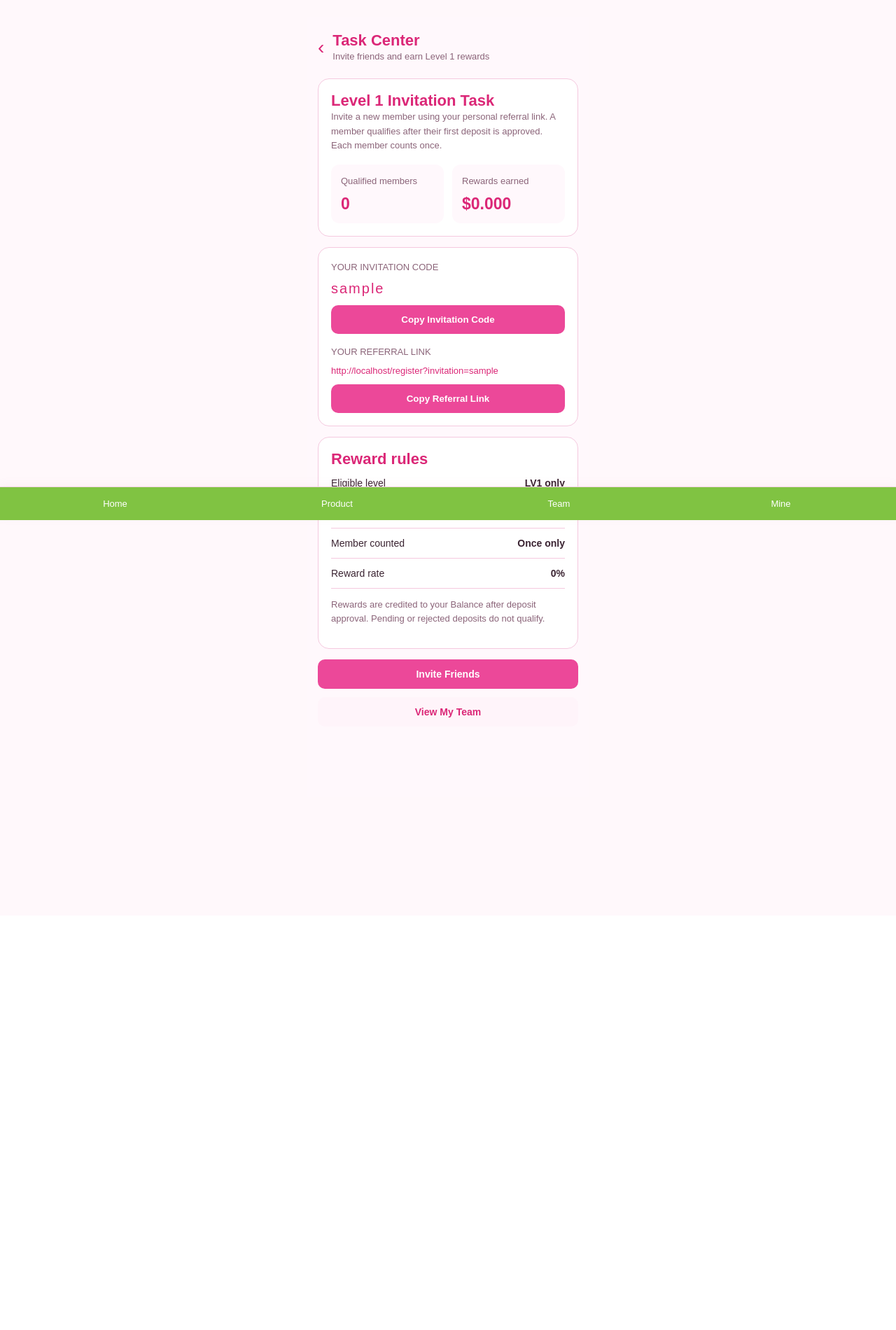
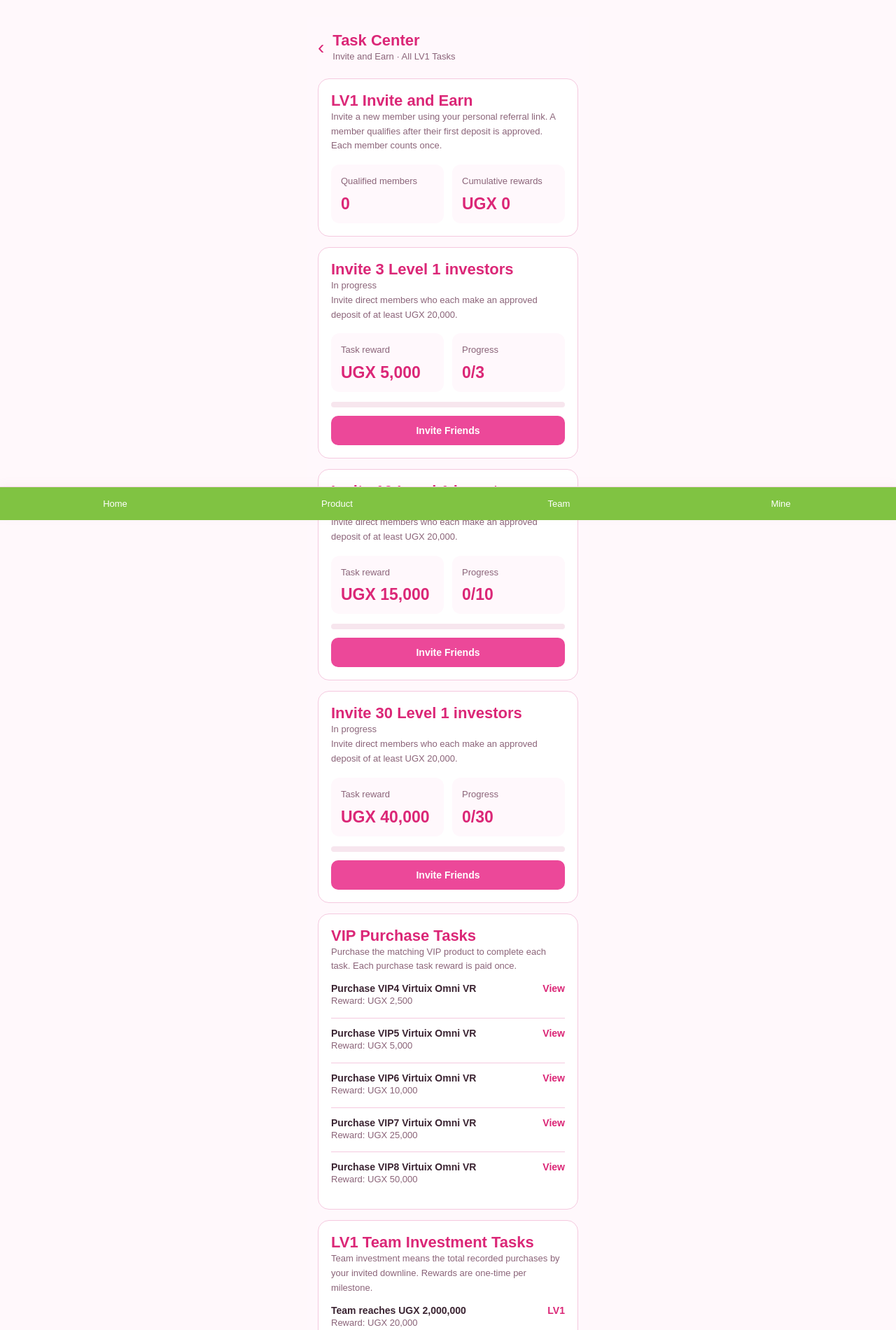
Before and after one commit to forextry298-del/TESLA, a Flask app: page /vip-tasks in a window 1280 px wide. Shown: the part 57-1957 px from the top of the page at 70% size. Before the commit the page ends 1082 px from the top, so only its background shows below. Run offline with Flask 3, Linux system fonts and the light colour scheme; the visitor is signed in with stand-in values (Sample User, id 1); data comes from the database, SQL or seed files in the repository; data that the repository does not hold is empty.

Commit message:
Complete LV1 Task Center rewards

```diff
--- a/app.py
+++ b/app.py
@@ -293,8 +293,6 @@ init_task_rewards_db()
 @app.route("/vip-tasks")
 @login_required
 def vip_tasks():
-    target = 3
-    reward_amount = 5000
     user_id = session["user_id"]
 
     with connect() as db:
@@ -319,10 +317,17 @@ def vip_tasks():
               )
         """, (user_id,)).fetchone()[0]
 
-        reward = db.execute("""
-            SELECT amount FROM task_rewards
-            WHERE user_id=? AND task_code='LV1_INVITE_3'
-        """, (user_id,)).fetchone()
+        reward_total = db.execute(
+            "SELECT COALESCE(SUM(amount), 0) FROM task_rewards WHERE user_id=?",
+            (user_id,)
+        ).fetchone()[0]
+
+        claimed_codes = {
+            row["task_code"] for row in db.execute(
+                "SELECT task_code FROM task_rewards WHERE user_id=?",
+                (user_id,)
+            ).fetchall()
+        }
 
     referral_code = user["invite_code"]
     referral_link = request.url_root.rstrip("/") + url_for(
@@ -332,15 +337,15 @@ def vip_tasks():
     return render_template(
         "vip_tasks.html",
         qualified_count=qualified_count,
-        reward_total=reward["amount"] if reward else 0,
+        reward_total=reward_total,
         reward_rate=0,
         referral_code=referral_code,
         referral_link=referral_link,
-        target=target,
-        reward_amount=reward_amount,
-        reward_claimed=bool(reward)
+        target=3,
+        reward_amount=5000,
+        reward_claimed="LV1_INVITE_3" in claimed_codes,
+        claimed_codes=claimed_codes
     )
-
 
 @app.route("/transactions")
 @login_required
@@ -473,6 +478,49 @@ def init_product_tables():
 
 init_product_tables()
 
+
+def award_team_milestones(db, purchaser_id):
+    """Update each ancestor's team investment milestones once per reward."""
+    current = purchaser_id
+    visited = set()
+    while current and current not in visited:
+        visited.add(current)
+        row = db.execute(
+            "SELECT invited_by FROM users WHERE id=?", (current,)
+        ).fetchone()
+        if not row or not row["invited_by"]:
+            break
+        inviter_id = row["invited_by"]
+
+        total = db.execute("""
+            WITH RECURSIVE downline(id) AS (
+                SELECT id FROM users WHERE invited_by=?
+                UNION
+                SELECT u.id FROM users u JOIN downline d ON u.invited_by=d.id
+            )
+            SELECT COALESCE(SUM(p.amount), 0)
+            FROM purchases p JOIN downline d ON d.id=p.user_id
+            WHERE p.status='active'
+        """, (inviter_id,)).fetchone()[0]
+
+        for target, code, amount in [
+            (2000000, "LV1_TEAM_2000000", 20000),
+            (7000000, "LV1_TEAM_7000000", 70000),
+            (15000000, "LV1_TEAM_15000000", 150000),
+            (40000000, "LV1_TEAM_40000000", 400000),
+        ]:
+            if total >= target:
+                cur = db.execute("""
+                    INSERT OR IGNORE INTO task_rewards(user_id, task_code, amount)
+                    VALUES (?, ?, ?)
+                """, (inviter_id, code, amount))
+                if cur.rowcount == 1:
+                    db.execute(
+                        "UPDATE users SET balance=balance+? WHERE id=?",
+                        (amount, inviter_id)
+                    )
+        current = inviter_id
+
 @app.route("/products")
 @login_required
 def products():
@@ -529,6 +577,25 @@ def invest(product_id):
                 VALUES (?, ?, ?, ?, ?)
             """, (session["user_id"], product["id"], product["name"],
                   product["price"], product["term"]))
+
+            purchase_rewards = {
+                4: 2500, 5: 5000, 6: 10000,
+                7: 25000, 8: 50000
+            }
+            reward = purchase_rewards.get(product["id"])
+            if reward:
+                code = "LV1_BUY_VIP" + str(product["id"])
+                cur = db.execute("""
+                    INSERT OR IGNORE INTO task_rewards
+                    (user_id, task_code, amount)
+                    VALUES (?, ?, ?)
+                """, (session["user_id"], code, reward))
+                if cur.rowcount == 1:
+                    db.execute(
+                        "UPDATE users SET balance=balance+? WHERE id=?",
+                        (reward, session["user_id"])
+                    )
+            award_team_milestones(db, session["user_id"])
             db.commit()
             flash("Purchase recorded successfully.")
             return redirect(url_for("my_products"))
@@ -656,19 +723,25 @@ def admin_approve_deposit(transaction_id):
                               )
                         """, (inviter_id,)).fetchone()[0]
 
-                        if qualified >= 3:
-                            cur = db.execute("""
-                                INSERT OR IGNORE INTO task_rewards
-                                    (user_id, task_code, amount)
-                                VALUES (?, 'LV1_INVITE_3', 5000)
-                            """, (inviter_id,))
+                        milestones = [
+                            (3, "LV1_INVITE_3", 5000),
+                            (10, "LV1_INVITE_10", 15000),
+                            (30, "LV1_INVITE_30", 40000),
+                        ]
+                        for target, code, amount in milestones:
+                            if qualified >= target:
+                                cur = db.execute("""
+                                    INSERT OR IGNORE INTO task_rewards
+                                        (user_id, task_code, amount)
+                                    VALUES (?, ?, ?)
+                                """, (inviter_id, code, amount))
 
-                            if cur.rowcount == 1:
-                                db.execute(
-                                    "UPDATE users SET balance=balance+5000 WHERE id=?",
-                                    (inviter_id,)
-                                )
-                                reward_paid = True
+                                if cur.rowcount == 1:
+                                    db.execute(
+                                        "UPDATE users SET balance=balance+? WHERE id=?",
+                                        (amount, inviter_id)
+                                    )
+                                    reward_paid = True
 
                 db.commit()
                 flash("Deposit approved and depositor balance credited once.")
--- a/templates/vip_tasks.html
+++ b/templates/vip_tasks.html
@@ -17,15 +17,82 @@
 .vip-code{font-size:20px;letter-spacing:2px;color:#db2777;overflow-wrap:anywhere;margin-top:8px}
 </style>
 <div class="vip-page">
-  <div class="vip-head"><a href="{{ url_for('profile') }}">‹</a><div><div class="vip-title">Task Center</div><div class="vip-muted">Invite friends and earn Level 1 rewards</div></div></div>
+  <div class="vip-head"><a href="{{ url_for('profile') }}">‹</a><div><div class="vip-title">Task Center</div><div class="vip-muted">Invite and Earn · All LV1 Tasks</div></div></div>
   <section class="vip-card">
-    <div class="vip-title">Level 1 Invitation Task</div>
+    <div class="vip-title">LV1 Invite and Earn</div>
     <div class="vip-muted">Invite a new member using your personal referral link. A member qualifies after their first deposit is approved. Each member counts once.</div>
     <div class="vip-stats">
       <div class="vip-stat"><span class="vip-muted">Qualified members</span><strong>{{ qualified_count }}</strong></div>
-      <div class="vip-stat"><span class="vip-muted">Rewards earned</span><strong>${{ '%.3f'|format(reward_total) }}</strong></div>
+      <div class="vip-stat"><span class="vip-muted">Cumulative rewards</span><strong>UGX {{ '{:,.0f}'.format(reward_total) }}</strong></div>
     </div>
   </section>
+
+  {% for task in [
+    {'target':3,'reward':5000,'code':'LV1_INVITE_3'},
+    {'target':10,'reward':15000,'code':'LV1_INVITE_10'},
+    {'target':30,'reward':40000,'code':'LV1_INVITE_30'}
+  ] %}
+  <section class="vip-card">
+    <div class="vip-title">Invite {{ task.target }} Level 1 investors</div>
+    <div class="vip-muted">{% if task.code in claimed_codes %}✓ Reward claimed{% elif qualified_count >= task.target %}Completed · Reward processing{% else %}In progress{% endif %}</div>
+    <div class="vip-muted">Invite direct members who each make an approved deposit of at least UGX 20,000.</div>
+    <div class="vip-stats">
+      <div class="vip-stat">
+        <span class="vip-muted">Task reward</span>
+        <strong>UGX {{ "{:,.0f}".format(task.reward) }}</strong>
+      </div>
+      <div class="vip-stat">
+        <span class="vip-muted">Progress</span>
+        <strong>{{ [qualified_count, task.target]|min }}/{{ task.target }}</strong>
+      </div>
+    </div>
+    <div style="height:8px;background:#f7e6ee;border-radius:8px;margin-top:14px;overflow:hidden">
+      <div style="height:8px;background:#e879ad;width:{{ ([qualified_count, task.target]|min / task.target * 100)|int }}%"></div>
+    </div>
+    <a class="vip-btn" href="{{ url_for('invite') }}">Invite Friends</a>
+  </section>
+  {% endfor %}
+
+
+  <section class="vip-card">
+    <div class="vip-title">VIP Purchase Tasks</div>
+    <div class="vip-muted">Purchase the matching VIP product to complete each task. Each purchase task reward is paid once.</div>
+    {% for task in [
+      {'vip':4,'reward':2500,'code':'LV1_BUY_VIP4'},
+      {'vip':5,'reward':5000,'code':'LV1_BUY_VIP5'},
+      {'vip':6,'reward':10000,'code':'LV1_BUY_VIP6'},
+      {'vip':7,'reward':25000,'code':'LV1_BUY_VIP7'},
+      {'vip':8,'reward':50000,'code':'LV1_BUY_VIP8'}
+    ] %}
+    <div class="vip-row">
+      <div>
+        <strong>Purchase VIP{{ task.vip }} Virtuix Omni VR</strong>
+        <div class="vip-muted">{% if task.code in claimed_codes %}✓ Reward claimed{% else %}Reward: UGX {{ "{:,.0f}".format(task.reward) }}{% endif %}</div>
+      </div>
+      <a href="{{ url_for('products') }}" style="color:#db2777;font-weight:bold">View</a>
+    </div>
+    {% endfor %}
+  </section>
+
+  <section class="vip-card">
+    <div class="vip-title">LV1 Team Investment Tasks</div>
+    <div class="vip-muted">Team investment means the total recorded purchases by your invited downline. Rewards are one-time per milestone.</div>
+    {% for task in [
+      {'target':2000000,'reward':20000,'code':'LV1_TEAM_2000000'},
+      {'target':7000000,'reward':70000,'code':'LV1_TEAM_7000000'},
+      {'target':15000000,'reward':150000,'code':'LV1_TEAM_15000000'},
+      {'target':40000000,'reward':400000,'code':'LV1_TEAM_40000000'}
+    ] %}
+    <div class="vip-row">
+      <div>
+        <strong>Team reaches UGX {{ "{:,.0f}".format(task.target) }}</strong>
+        <div class="vip-muted">{% if task.code in claimed_codes %}✓ Reward claimed{% else %}Reward: UGX {{ "{:,.0f}".format(task.reward) }}{% endif %}</div>
+      </div>
+      <span style="color:#db2777;font-weight:bold">{% if task.code in claimed_codes %}Done{% else %}LV1{% endif %}</span>
+    </div>
+    {% endfor %}
+  </section>
+
   <section class="vip-card">
     <div class="vip-muted">YOUR INVITATION CODE</div>
     <div class="vip-code" id="vip-code">{{ referral_code }}</div>
```
